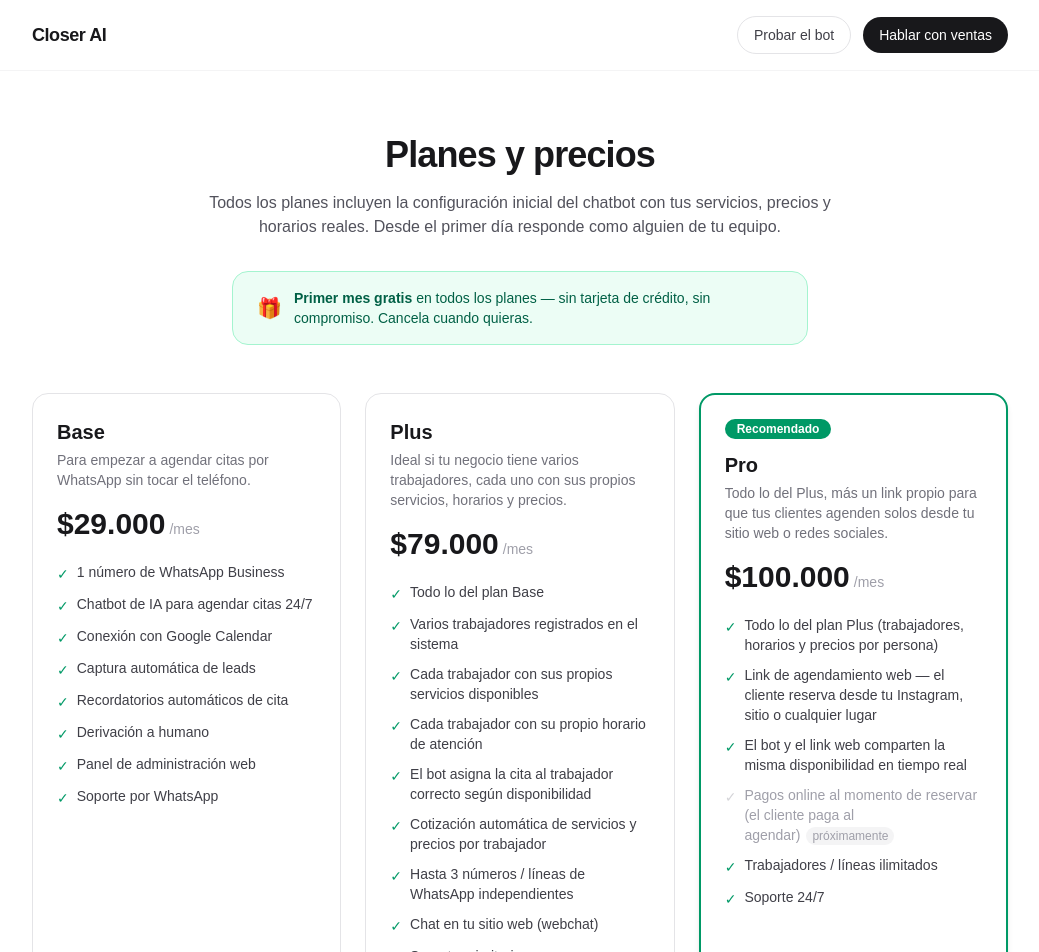
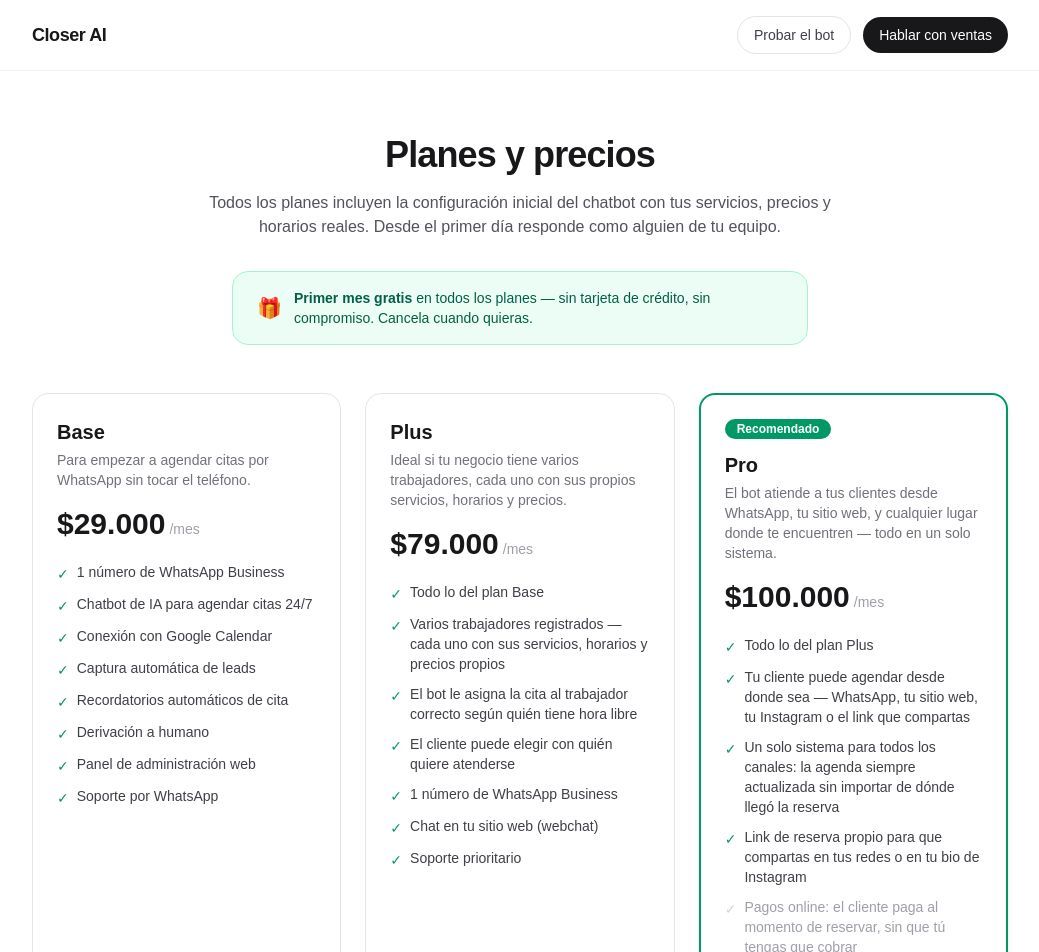
Before and after one commit to aahumada21/CLoserAIWEB, a Next.js app: page /precios in a window 1280 px wide. Shown: the top 952 px of the page, without its empty margins (120-1159 px from the left). Built offline with nearby package versions, Linux system fonts and the light colour scheme.

Commit message:
Fix Plus to 1 WhatsApp number, expand Pro with omnichannel in plain language

```diff
--- a/src/app/precios/page.tsx
+++ b/src/app/precios/page.tsx
@@ -36,12 +36,10 @@
     destacado: false,
     incluye: [
       { texto: "Todo lo del plan Base", pronto: false },
-      { texto: "Varios trabajadores registrados en el sistema", pronto: false },
-      { texto: "Cada trabajador con sus propios servicios disponibles", pronto: false },
-      { texto: "Cada trabajador con su propio horario de atención", pronto: false },
-      { texto: "El bot asigna la cita al trabajador correcto según disponibilidad", pronto: false },
-      { texto: "Cotización automática de servicios y precios por trabajador", pronto: false },
-      { texto: "Hasta 3 números / líneas de WhatsApp independientes", pronto: false },
+      { texto: "Varios trabajadores registrados — cada uno con sus servicios, horarios y precios propios", pronto: false },
+      { texto: "El bot le asigna la cita al trabajador correcto según quién tiene hora libre", pronto: false },
+      { texto: "El cliente puede elegir con quién quiere atenderse", pronto: false },
+      { texto: "1 número de WhatsApp Business", pronto: false },
       { texto: "Chat en tu sitio web (webchat)", pronto: false },
       { texto: "Soporte prioritario", pronto: false },
     ],
@@ -51,15 +49,16 @@
     nombre: "Pro",
     precio: "$100.000",
     descripcion:
-      "Todo lo del Plus, más un link propio para que tus clientes agenden solos desde tu sitio web o redes sociales.",
+      "El bot atiende a tus clientes desde WhatsApp, tu sitio web, y cualquier lugar donde te encuentren — todo en un solo sistema.",
     tag: "Recomendado",
     destacado: true,
     incluye: [
-      { texto: "Todo lo del plan Plus (trabajadores, horarios y precios por persona)", pronto: false },
-      { texto: "Link de agendamiento web — el cliente reserva desde tu Instagram, sitio o cualquier lugar", pronto: false },
-      { texto: "El bot y el link web comparten la misma disponibilidad en tiempo real", pronto: false },
-      { texto: "Pagos online al momento de reservar (el cliente paga al agendar)", pronto: true },
-      { texto: "Trabajadores / líneas ilimitados", pronto: false },
+      { texto: "Todo lo del plan Plus", pronto: false },
+      { texto: "Tu cliente puede agendar desde donde sea — WhatsApp, tu sitio web, tu Instagram o el link que compartas", pronto: false },
+      { texto: "Un solo sistema para todos los canales: la agenda siempre actualizada sin importar de dónde llegó la reserva", pronto: false },
+      { texto: "Link de reserva propio para que compartas en tus redes o en tu bio de Instagram", pronto: false },
+      { texto: "Pagos online: el cliente paga al momento de reservar, sin que tú tengas que cobrar después", pronto: true },
+      { texto: "Trabajadores ilimitados", pronto: false },
       { texto: "Soporte 24/7", pronto: false },
     ],
     cta: "Contratar",
```
